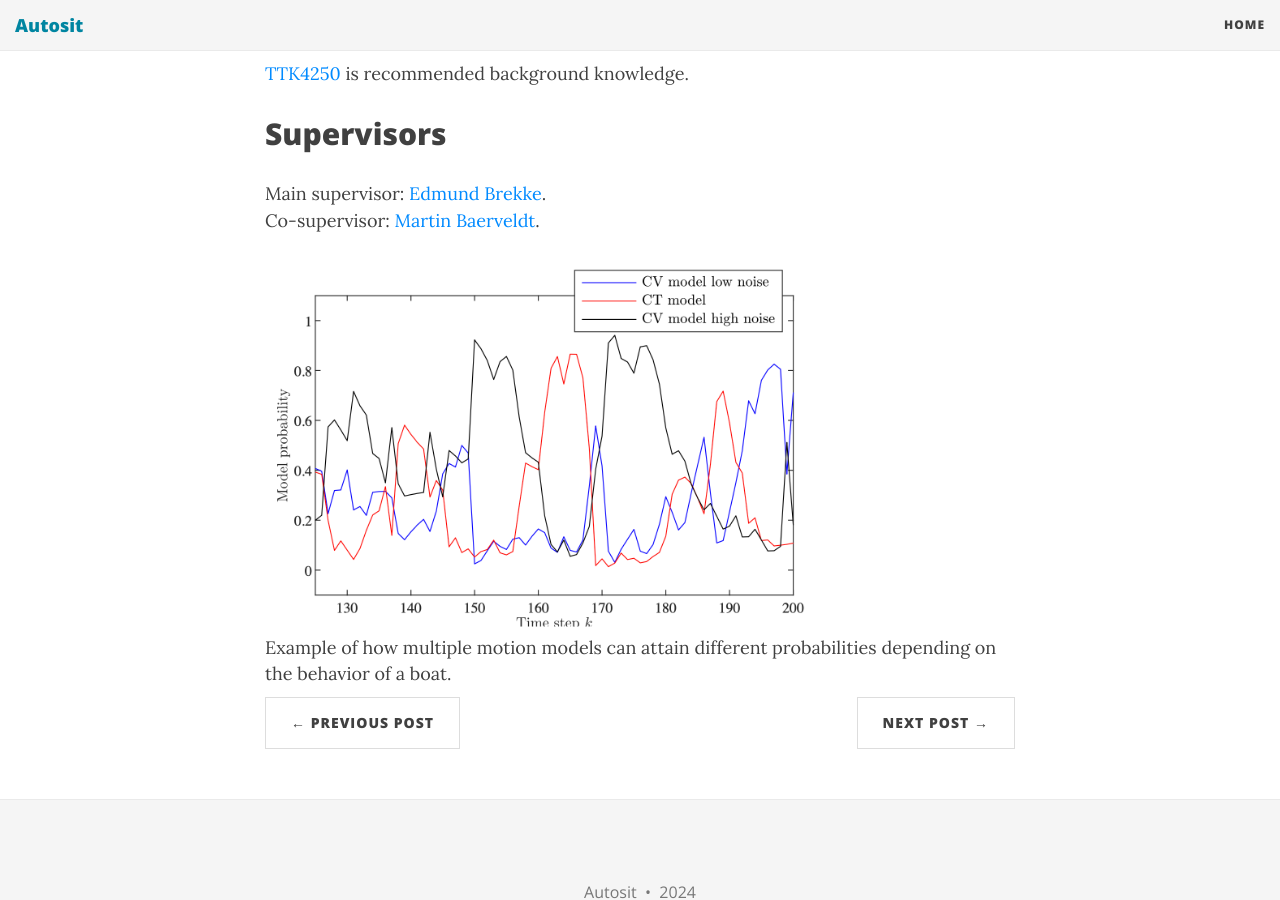
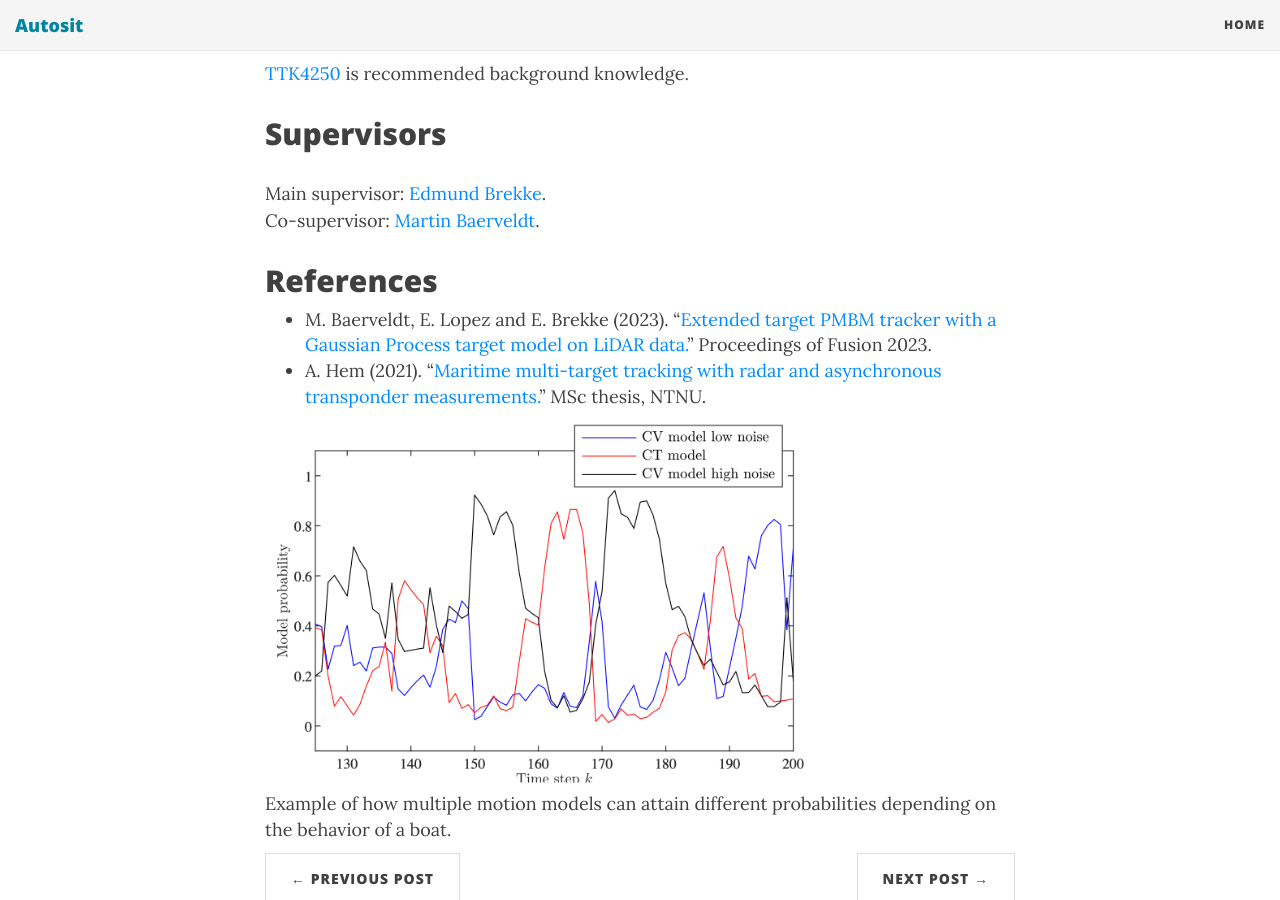
Before and after one commit to autosit/autosit.github.io, a Jekyll site: the page built from _posts/2024-03-19-heading-and-size.md, in a window 1280 px wide and 900 px high, scrolled down 2399 px. Built offline with Jekyll 4.4.1, drawn with Linux system fonts in a browser that asks for light colours; nearby versions of some CDN libraries.

Commit message:
refs in heading and size

```diff
--- a/_posts/2024-03-19-heading-and-size.md
+++ b/_posts/2024-03-19-heading-and-size.md
@@ -50,5 +50,9 @@ Yet another possibility is to directly estimate the vessel pose from the camera
 Main supervisor: [Edmund Brekke](http://www.ntnu.no/ansatte/edmund.brekke).<br>
 Co-supervisor: [Martin Baerveldt](https://www.ntnu.no/ansatte/martin.baerveldt).<br>
 
+## References
+* M. Baerveldt, E. Lopez and E. Brekke (2023). "<a href="hhttps://ieeexplore.ieee.org/document/10224156">Extended target PMBM tracker with a Gaussian Process target model on LiDAR data.</a>" Proceedings of Fusion 2023.
+* A. Hem (2021). "<a href="hhttps://ntnuopen.ntnu.no/ntnu-xmlui/handle/11250/2781021?show=full&locale-attribute=no">Maritime multi-target tracking with radar and asynchronous transponder measurements.</a>" MSc thesis, NTNU.
+
 |<img src="{{site.url}}/assets/modelprobs.png" width="570"> |
 | Example of how multiple motion models can attain different probabilities depending on the behavior of a boat. |
```
